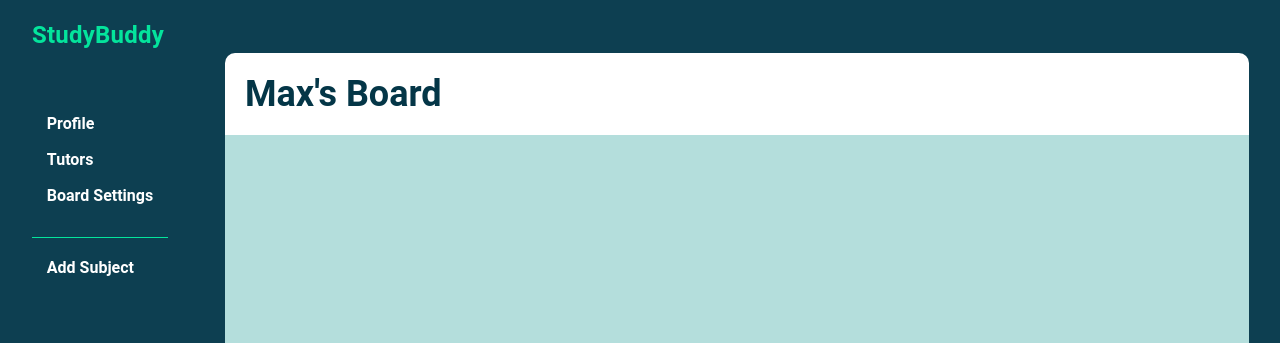
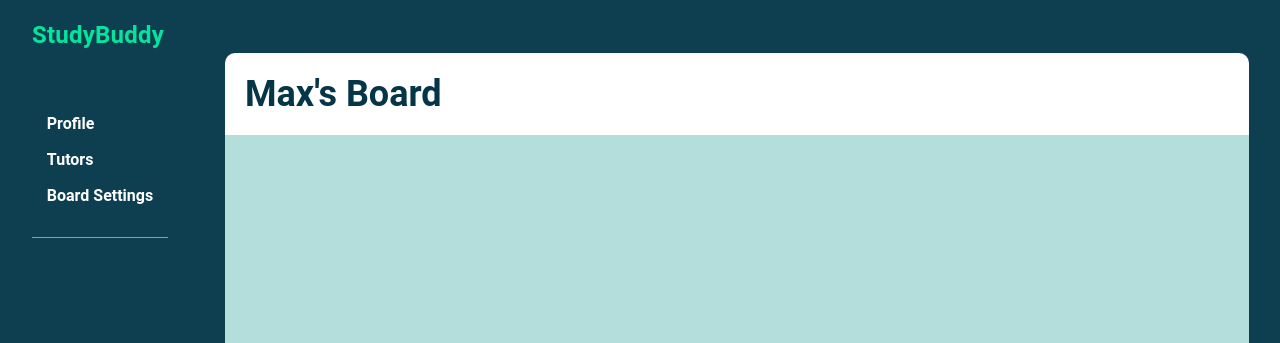
Before and after one commit to nxtung95/study_buddy_frontend, a React (Create React App) app: page /HomeScreen in a window 1280 px wide. Shown: the top 343 px of the page. Built offline with nearby package versions, Linux system fonts and the light colour scheme.

Commit message:
Fix role

```diff
--- a/src/components/common/sideBar.jsx
+++ b/src/components/common/sideBar.jsx
@@ -88,9 +88,11 @@ const Sidebar = () => {
             <button style={styles.button}>Tutors</button>
             <button style={styles.button}>Board Settings</button>
             <div style={styles.line}></div>
-            <button style={styles.subjectButton} onClick={handleAddSubjectClick} visibility={commonUtility.checkRoleUser(currentUser.role) ? 'visible' : 'hidden'}>
-              Add Subject
-            </button>
+            {commonUtility.checkRoleUser(currentUser.role) && (
+                <button style={styles.subjectButton} onClick={handleAddSubjectClick}>
+                  Add Subject
+                </button>
+            )}
             {openSubjectForm && (
                 <Dialog open={openSubjectForm} onClose={handleClose} fullWidth={true}>
                   <DialogTitle>Subject</DialogTitle>
```
